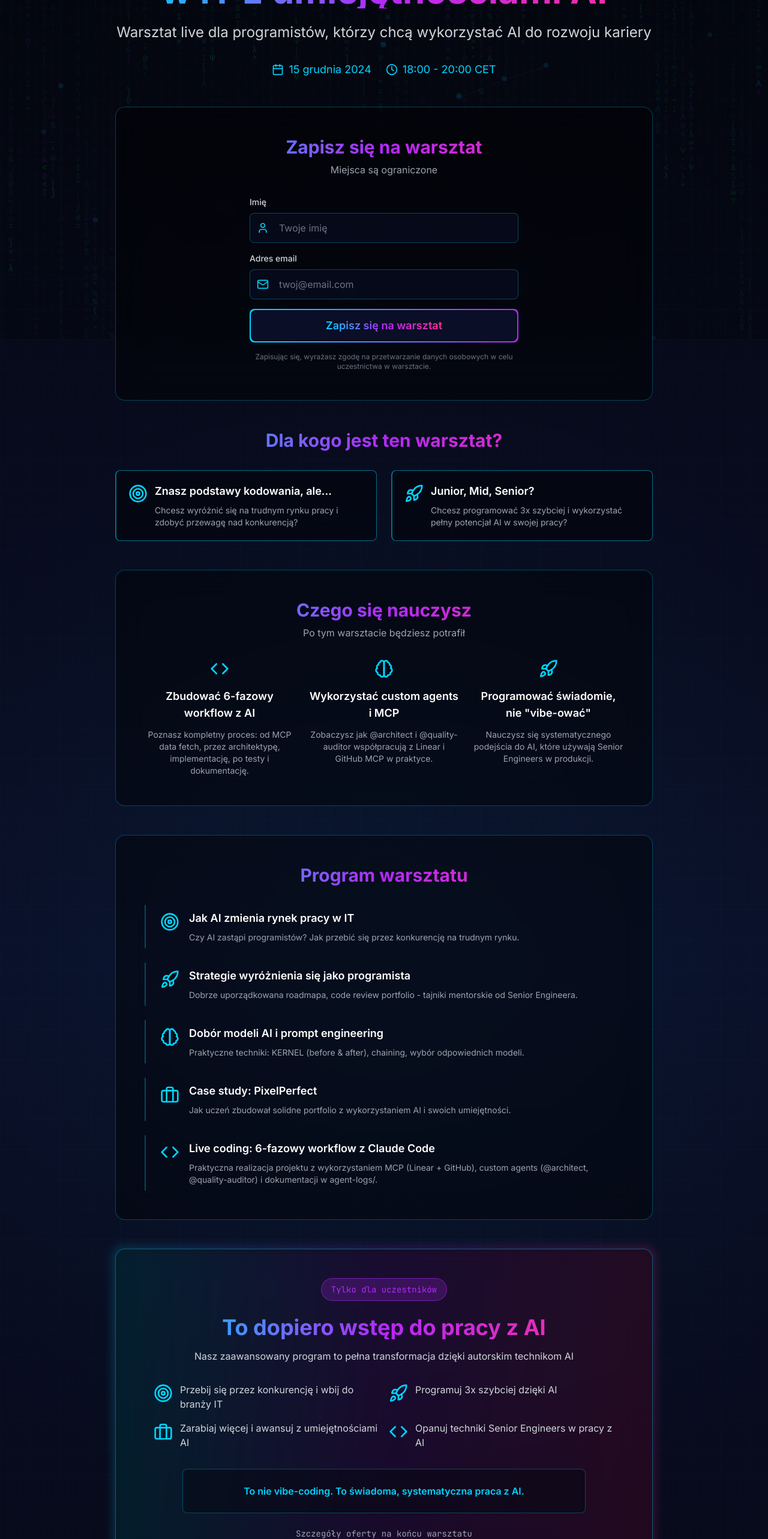
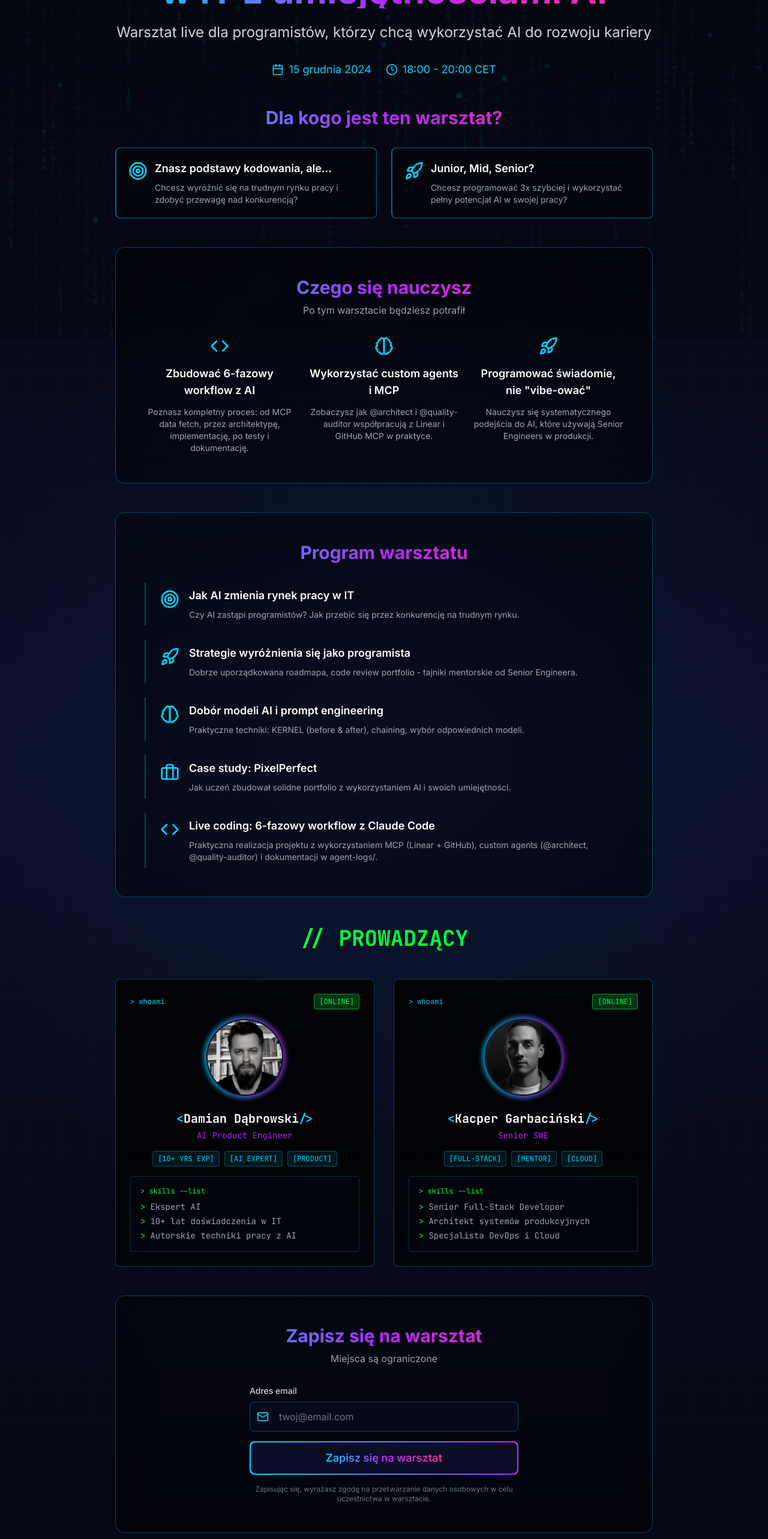
Before and after one commit to kgarbacinski/kurs-programista-ai, a Next.js app: page /warsztat in a window 1280 px wide. Shown: the part 234-2800 px from the top of the page at 60% size. Built offline with nearby package versions, Linux system fonts and the light colour scheme.

Commit message:
feat: thin out sections

```diff
--- a/app/api/workshop-register/route.ts
+++ b/app/api/workshop-register/route.ts
@@ -5,7 +5,6 @@ const MAILERLITE_API_KEY = process.env.MAILERLITE_API_KEY
 const MAILERLITE_GROUP_ID = process.env.MAILERLITE_GROUP_ID // Optional: specific group/list ID
 
 interface RegistrationData {
-  name: string
   email: string
 }
 
@@ -13,12 +12,12 @@ export async function POST(request: NextRequest) {
   try {
     // Parse request body
     const body: RegistrationData = await request.json()
-    const { name, email } = body
+    const { email } = body
 
     // Validate input
-    if (!name || !email) {
+    if (!email) {
       return NextResponse.json(
-        { error: 'Imię i email są wymagane' },
+        { error: 'Email jest wymagany' },
         { status: 400 }
       )
     }
@@ -44,9 +43,6 @@ export async function POST(request: NextRequest) {
     // Prepare MailerLite API request
     const mailerliteData = {
       email: email,
-      fields: {
-        name: name,
-      },
       groups: MAILERLITE_GROUP_ID ? [MAILERLITE_GROUP_ID] : [],
     }
 
--- a/app/warsztat/page.tsx
+++ b/app/warsztat/page.tsx
@@ -134,21 +134,6 @@ export default function WorkshopPage() {
               </motion.div>
             </motion.div>
 
-            {/* Registration Form Section */}
-            <motion.div
-              initial={{ opacity: 0, y: 20 }}
-              animate={{ opacity: 1, y: 0 }}
-              transition={{ delay: 0.5 }}
-              className="glass rounded-2xl p-4 sm:p-6 md:p-8 lg:p-12 mb-6 sm:mb-8 md:mb-10 lg:mb-12"
-            >
-              <div className="text-center mb-8">
-                <h2 className="text-3xl font-bold mb-2 gradient-text">{workshop.form.title}</h2>
-                <p className="text-gray-400">{workshop.form.subtitle}</p>
-              </div>
-
-              <WorkshopRegistrationForm />
-            </motion.div>
-
             {/* For Who Section */}
             <motion.div
               initial={{ opacity: 0, y: 20 }}
@@ -254,68 +239,6 @@ export default function WorkshopPage() {
               </div>
             </motion.div>
 
-            {/* Course Teaser Section */}
-            <motion.div
-              initial={{ opacity: 0, y: 20 }}
-              animate={{ opacity: 1, y: 0 }}
-              transition={{ delay: 1.1 }}
-              className="mb-6 sm:mb-8 md:mb-10 lg:mb-12"
-            >
-              <div className="relative">
-                {/* Glowing border effect */}
-                <div className="absolute -inset-1 bg-gradient-to-r from-matrix-cyan via-matrix-purple to-matrix-pink rounded-2xl blur opacity-20" />
-
-                <div className="relative glass rounded-2xl p-4 sm:p-6 md:p-8 lg:p-12 border-matrix-cyan/40">
-                  {/* Badge */}
-                  <div className="flex justify-center mb-4 sm:mb-6">
-                    <span className="px-3 sm:px-4 py-1.5 sm:py-2 bg-matrix-purple/20 border border-matrix-purple/50 rounded-full text-matrix-purple text-xs sm:text-sm font-mono">
-                      {workshop.courseTeaser.badge}
-                    </span>
-                  </div>
-
-                  {/* Title */}
-                  <h2 className="text-2xl sm:text-3xl md:text-4xl font-bold mb-3 sm:mb-4 text-center gradient-text">
-                    {workshop.courseTeaser.title}
-                  </h2>
-
-                  {/* Subtitle */}
-                  <p className="text-center text-gray-300 text-sm sm:text-base mb-6 sm:mb-8 max-w-2xl mx-auto">
-                    {workshop.courseTeaser.subtitle}
-                  </p>
-
-                  {/* Benefits */}
-                  <div className="grid grid-cols-1 md:grid-cols-2 gap-3 sm:gap-4 max-w-3xl mx-auto mb-6 sm:mb-8">
-                    {workshop.courseTeaser.benefits.map((benefit, idx) => (
-                      <motion.div
-                        key={idx}
-                        initial={{ opacity: 0, x: -20 }}
-                        animate={{ opacity: 1, x: 0 }}
-                        transition={{ delay: 1.2 + idx * 0.05 }}
-                        className="flex items-start gap-2 sm:gap-3 group"
-                      >
-                        <div className="flex-shrink-0 text-matrix-cyan group-hover:scale-110 transition-transform mt-0.5">
-                          <WorkshopIcon type={benefit.icon} />
-                        </div>
-                        <span className="text-gray-300 text-sm sm:text-base">{benefit.text}</span>
-                      </motion.div>
-                    ))}
-                  </div>
-
-                  {/* Highlight */}
-                  <div className="bg-neural-darker/50 border border-matrix-cyan/30 rounded-lg p-3 sm:p-4 md:p-6 mb-4 sm:mb-6 max-w-2xl mx-auto">
-                    <p className="text-center text-matrix-cyan font-semibold text-sm sm:text-base">
-                      {workshop.courseTeaser.highlight}
-                    </p>
-                  </div>
-
-                  {/* Closing */}
-                  <p className="text-center text-gray-400 font-mono text-xs sm:text-sm">
-                    {workshop.courseTeaser.closing}
-                  </p>
-                </div>
-              </div>
-            </motion.div>
-
             {/* Presenters Section - Matrix/Hacker Style */}
             <motion.div
               initial={{ opacity: 0, y: 20 }}
@@ -413,6 +336,21 @@ export default function WorkshopPage() {
                 ))}
               </div>
             </motion.div>
+
+            {/* Registration Form Section - Moved to bottom */}
+            <motion.div
+              initial={{ opacity: 0, y: 20 }}
+              animate={{ opacity: 1, y: 0 }}
+              transition={{ delay: 1.4 }}
+              className="glass rounded-2xl p-4 sm:p-6 md:p-8 lg:p-12 mb-6 sm:mb-8 md:mb-10 lg:mb-12"
+            >
+              <div className="text-center mb-8">
+                <h2 className="text-3xl font-bold mb-2 gradient-text">{workshop.form.title}</h2>
+                <p className="text-gray-400">{workshop.form.subtitle}</p>
+              </div>
+
+              <WorkshopRegistrationForm />
+            </motion.div>
           </div>
         </section>
 
--- a/components/WorkshopRegistrationForm.tsx
+++ b/components/WorkshopRegistrationForm.tsx
@@ -2,10 +2,9 @@
 
 import { useState } from 'react'
 import { motion } from 'framer-motion'
-import { Mail, User, Loader2, CheckCircle2, AlertCircle } from 'lucide-react'
+import { Mail, Loader2, CheckCircle2, AlertCircle } from 'lucide-react'
 
 interface FormState {
-  name: string
   email: string
 }
 
@@ -15,7 +14,7 @@ interface FormStatus {
 }
 
 export default function WorkshopRegistrationForm() {
-  const [formData, setFormData] = useState<FormState>({ name: '', email: '' })
+  const [formData, setFormData] = useState<FormState>({ email: '' })
   const [status, setStatus] = useState<FormStatus>({ type: 'idle' })
 
   const handleSubmit = async (e: React.FormEvent) => {
@@ -36,7 +35,7 @@ export default function WorkshopRegistrationForm() {
           type: 'success',
           message: 'Zapisałeś się na warsztat! Sprawdź swoją skrzynkę email.',
         })
-        setFormData({ name: '', email: '' })
+        setFormData({ email: '' })
       } else {
         setStatus({
           type: 'error',
@@ -64,30 +63,6 @@ export default function WorkshopRegistrationForm() {
       className="w-full max-w-md mx-auto"
     >
       <form onSubmit={handleSubmit} className="space-y-4">
-        {/* Name Input */}
-        <div className="relative">
-          <label htmlFor="name" className="block text-sm font-medium mb-2 text-gray-300">
-            Imię
-          </label>
-          <div className="relative">
-            <User className="absolute left-3 top-1/2 -translate-y-1/2 w-5 h-5 text-matrix-cyan" />
-            <input
-              type="text"
-              id="name"
-              name="name"
-              value={formData.name}
-              onChange={handleChange}
-              required
-              disabled={status.type === 'loading'}
-              className="w-full pl-12 pr-4 py-3 bg-neural-dark/50 border border-matrix-cyan/30 rounded-lg
-                       text-white placeholder-gray-500 focus:outline-none focus:border-matrix-cyan
-                       focus:ring-2 focus:ring-matrix-cyan/20 transition-all disabled:opacity-50"
-              placeholder="Twoje imię"
-              aria-label="Imię"
-            />
-          </div>
-        </div>
-
         {/* Email Input */}
         <div className="relative">
           <label htmlFor="email" className="block text-sm font-medium mb-2 text-gray-300">
```
